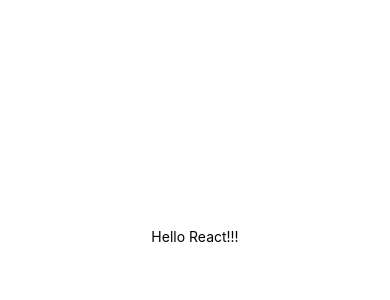
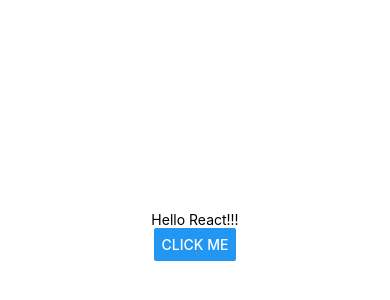
Before and after one commit to salimmujawar/react-native-buy-sell-app, a React Native app: screen / in a window 390 px wide. Shown: the part 186-486 px from the top of the page. Built offline with nearby package versions, Linux system fonts and the light colour scheme.

Commit message:
Paltform Specific Styles

```diff
--- a/App.js
+++ b/App.js
@@ -1,12 +1,32 @@
 import { StatusBar } from "expo-status-bar";
-import { StyleSheet, Text, View } from "react-native";
+import {
+  Button,
+  SafeAreaView,
+  StyleSheet,
+  Text,
+  Alert,
+  View,
+  Platform,
+} from "react-native";
 
 export default function App() {
   return (
-    <View style={styles.container}>
+    <SafeAreaView style={styles.container}>
       <Text>Hello React!!!</Text>
-      <StatusBar style="auto" />
-    </View>
+      <Button
+        title="Click Me"
+        onPress={() => {
+          Alert.alert("My Title", "My Message", [
+            {
+              text: "Yes",
+              onPress: () => {
+                console.log("Yes");
+              },
+            },
+          ]);
+        }}
+      />
+    </SafeAreaView>
   );
 }
 
@@ -16,5 +36,6 @@
     backgroundColor: "#fff",
     alignItems: "center",
     justifyContent: "center",
+    paddingTop: Platform.OS === "android" ? StatusBar.currentHeight : 0,
   },
 });
```
